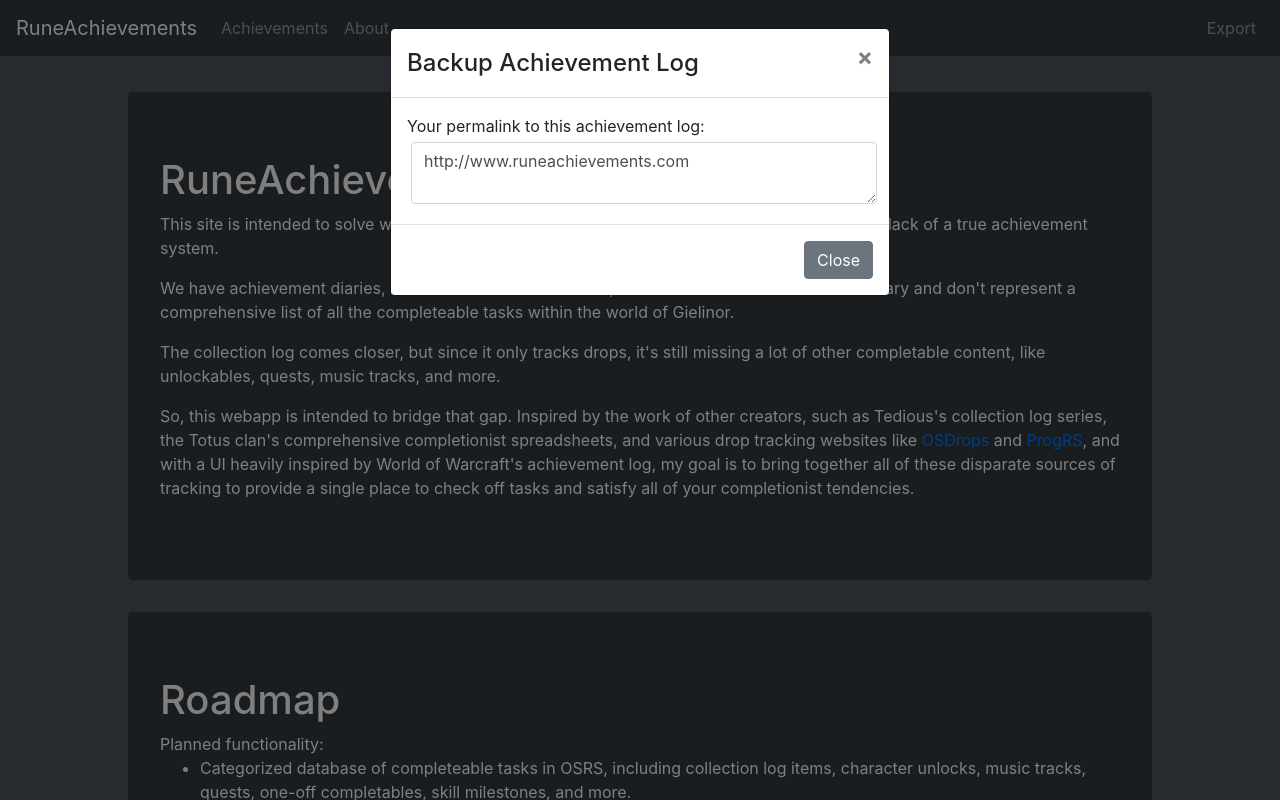
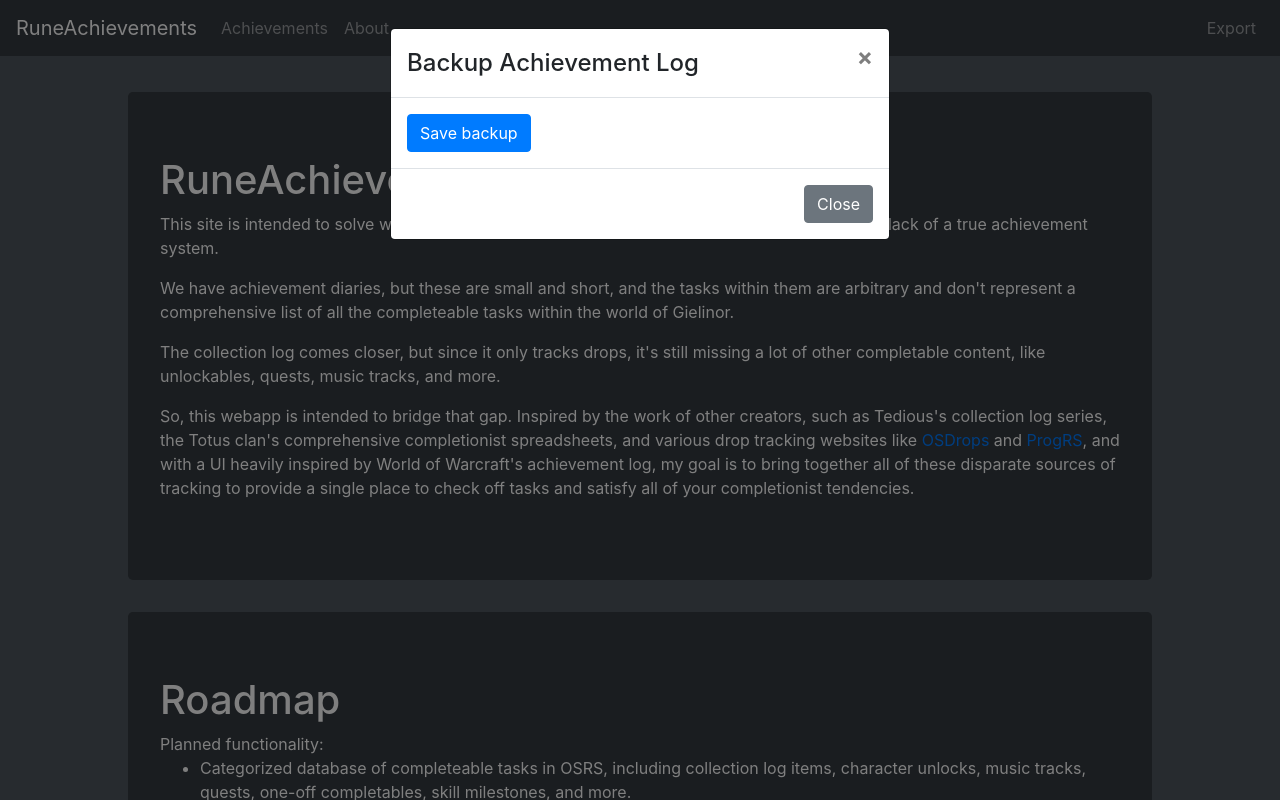
Before and after one commit to chaiinchomp/rune-achievements-app, a React (Create React App) app: page /about in a window 1280 px wide. Both pictures are taken after a click on the element "Export". Shown: the top 800 px of the page. Built offline with nearby package versions, Linux system fonts and the light colour scheme.

Commit message:
Add save file dialog to back up log

```diff
--- a/package.json
+++ b/package.json
@@ -4,6 +4,7 @@
     "private": true,
     "dependencies": {
         "bootstrap": "^4.3.1",
+        "file-saver": "^2.0.2",
         "local-storage": "^2.0.0",
         "react": "^16.10.2",
         "react-bootstrap": "^1.0.0-beta.14",
--- a/src/components/ExportModal.js
+++ b/src/components/ExportModal.js
@@ -1,6 +1,7 @@
 import React, { useState, useEffect } from "react";
 import PropTypes from "prop-types";
-import { Button, Modal, InputGroup, FormControl } from "react-bootstrap";
+import { Button, Modal } from "react-bootstrap";
+import { saveLocalStorageToDisk } from "../util/IoUtils";
 
 ExportModal.propTypes = {
     show: PropTypes.bool.isRequired,
@@ -20,12 +21,7 @@
                 <Modal.Title>Backup Achievement Log</Modal.Title>
             </Modal.Header>
             <Modal.Body>
-                Your permalink to this achievement log:
-                <InputGroup className="m-1">
-                    <FormControl as="textarea">
-                        http://www.runeachievements.com
-                    </FormControl>
-                </InputGroup>
+                <Button onClick={saveLocalStorageToDisk}>Save backup</Button>
             </Modal.Body>
             <Modal.Footer>
                 <Button variant="secondary" onClick={onClose}>
--- /dev/null
+++ b/src/util/IoUtils.js
@@ -0,0 +1,11 @@
+import { saveAs } from "file-saver";
+
+export function saveLocalStorageToDisk() {
+    var blob = new Blob([
+        JSON.stringify(localStorage),
+        {
+            type: "text/plain;charset=utf-8"
+        }
+    ]);
+    saveAs(blob, "runeAchievements_" + Date.now() + ".txt");
+}
```
Also changed, not shown: 1 other file (tests, documents, lock files or other folders). Lines whose indentation alone changed are shown as unchanged.
